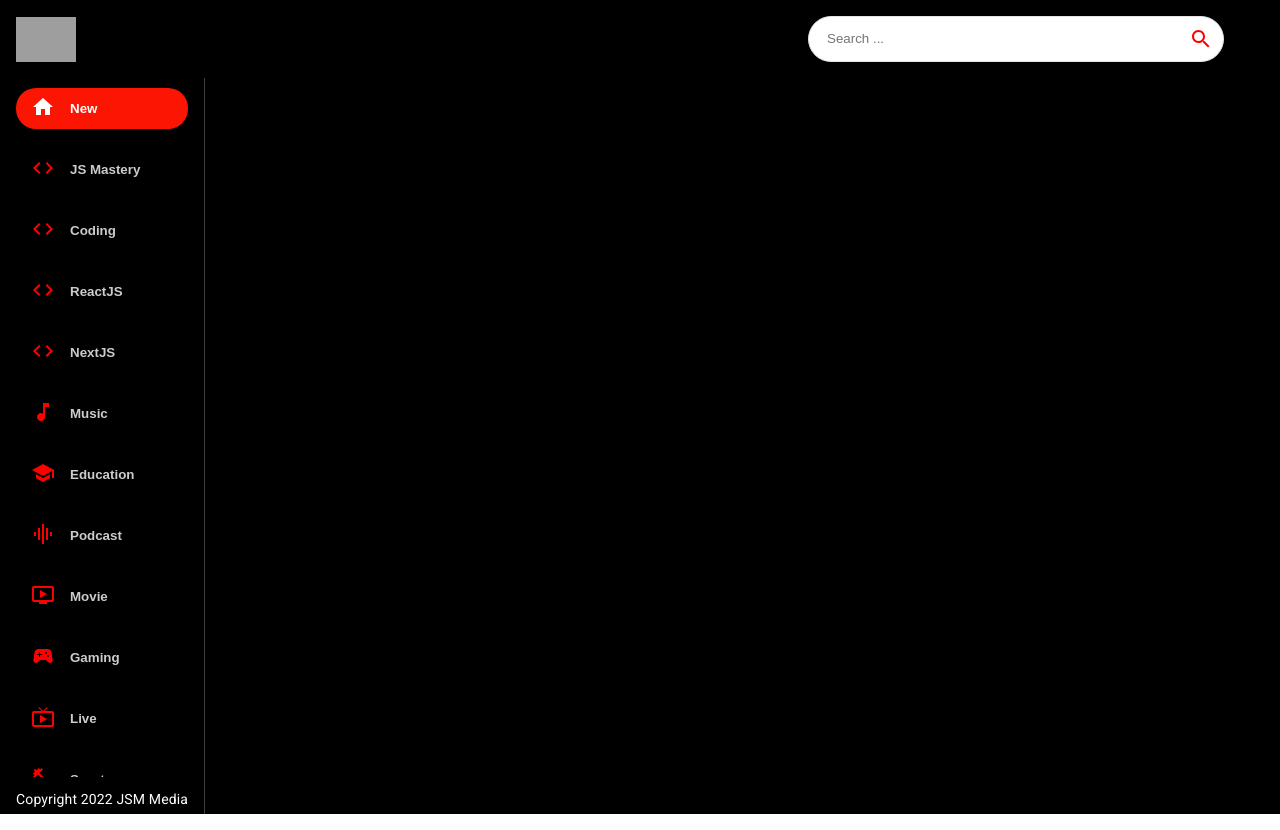
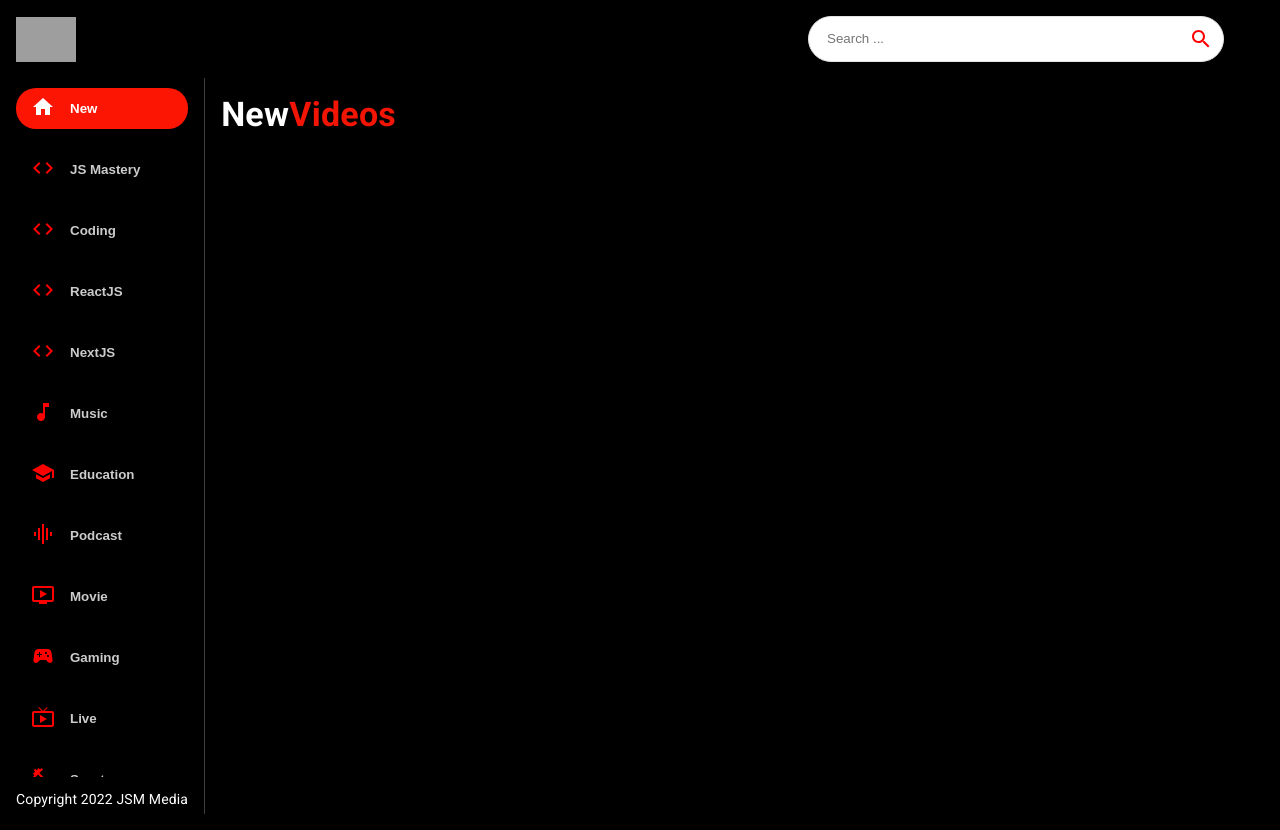
Before and after one commit to RamziHydan/youtube-clone, a React (Create React App) app: page / in a window 1280 px wide. Built offline with nearby package versions, Linux system fonts and the light colour scheme; grey boxes are pictures that could not be loaded.

Commit message:
adding main title for tabs

```diff
--- a/src/components/Feed.jsx
+++ b/src/components/Feed.jsx
@@ -19,6 +19,15 @@
                     Copyright 2022 JSM Media
                 </Typography>
         </Box>
+        <Box p={2} sx={{ overflow: 'auto' , height:'90vh', flex:2 }} >
+            <Typography variant='h4' fontWeight="bold" mb={2} sx={{
+                color:'white'
+            }} >
+                New<span style={{ color: '#F31503' }} >
+                    Videos
+                </span>
+            </Typography>
+        </Box>
     </Stack>
   )
 }
```
